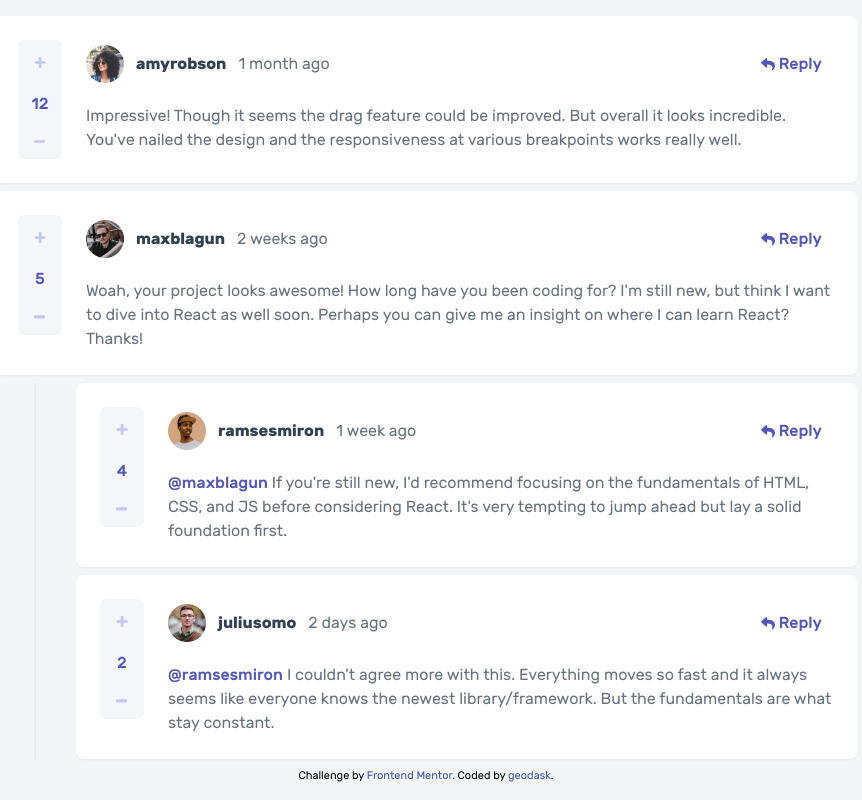
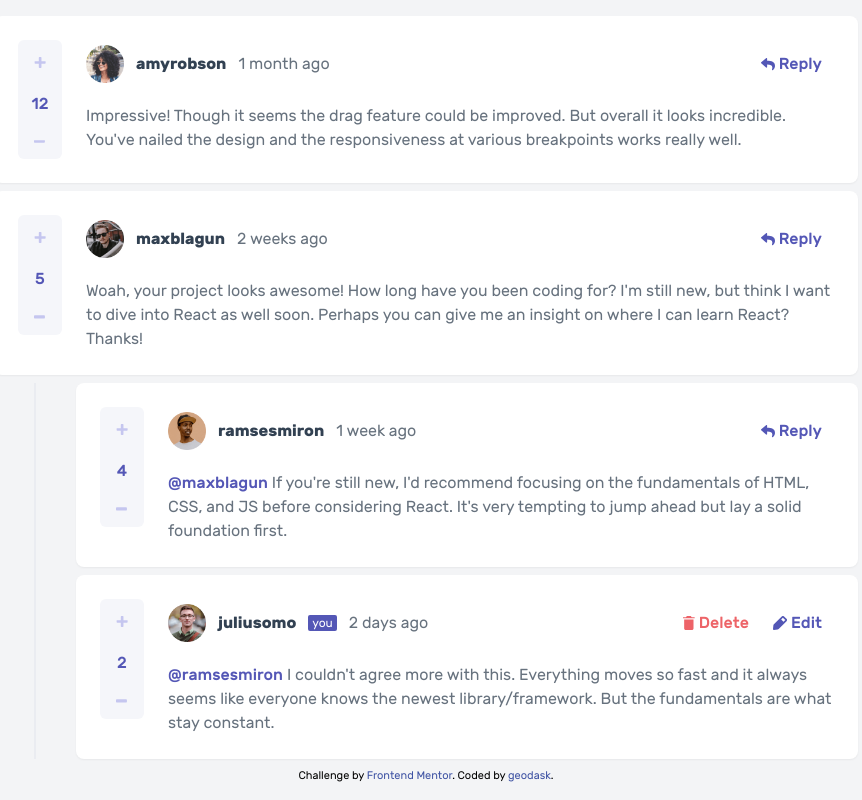
Before and after one commit to geodask/interactive-comments-section, a SvelteKit app: page / in a window 1280 px wide. Shown: the whole page, without its empty margins (214-1076 px from the left). Built offline with nearby package versions, Linux system fonts and the light colour scheme.

Commit message:
feat: add models and improve comment list

```diff
--- a/src/lib/components/comments/Comment.svelte
+++ b/src/lib/components/comments/Comment.svelte
@@ -1,27 +1,11 @@
-<script lang="ts" context="module">
-  export type Comment = {
-    id: number;
-    content: string;
-    createdAt: string;
-    score: number;
-    user: {
-      image: {
-        png: string;
-        webp: string;
-      };
-      username: string;
-    };
-    replies?: Comment[];
-    replyingTo?: string;
-  };
-</script>
-
 <script lang="ts">
+  import { page } from '$app/stores';
+  import type { Comment } from '$lib/models/comment';
   import Button from '../Button.svelte';
   import CommentSkeleton from './CommentSkeleton.svelte';
 
-  export let owned = false;
   export let comment: Comment;
+  export let owned: boolean = false;
 </script>
 
 <CommentSkeleton>
--- a/src/lib/components/comments/CommentList.svelte
+++ /dev/null
@@ -1,75 +0,0 @@
-<script lang="ts">
-  import Comment from '$lib/components/comments/Comment.svelte';
-  export let comments = [
-    {
-      id: 1,
-      content:
-        "Impressive! Though it seems the drag feature could be improved. But overall it looks incredible. You've nailed the design and the responsiveness at various breakpoints works really well.",
-      createdAt: '1 month ago',
-      score: 12,
-      user: {
-        image: {
-          png: './images/avatars/image-amyrobson.png',
-          webp: './images/avatars/image-amyrobson.webp'
-        },
-        username: 'amyrobson'
-      },
-      replies: []
-    },
-    {
-      id: 2,
-      content:
-        "Woah, your project looks awesome! How long have you been coding for? I'm still new, but think I want to dive into React as well soon. Perhaps you can give me an insight on where I can learn React? Thanks!",
-      createdAt: '2 weeks ago',
-      score: 5,
-      user: {
-        image: {
-          png: './images/avatars/image-maxblagun.png',
-          webp: './images/avatars/image-maxblagun.webp'
-        },
-        username: 'maxblagun'
-      },
-      replies: [
-        {
-          id: 3,
-          content: "If you're still new, I'd recommend focusing on the fundamentals of HTML, CSS, and JS before considering React. It's very tempting to jump ahead but lay a solid foundation first.",
-          createdAt: '1 week ago',
-          score: 4,
-          replyingTo: 'maxblagun',
-          user: {
-            image: {
-              png: './images/avatars/image-ramsesmiron.png',
-              webp: './images/avatars/image-ramsesmiron.webp'
-            },
-            username: 'ramsesmiron'
-          }
-        },
-        {
-          id: 4,
-          content: "I couldn't agree more with this. Everything moves so fast and it always seems like everyone knows the newest library/framework. But the fundamentals are what stay constant.",
-          createdAt: '2 days ago',
-          score: 2,
-          replyingTo: 'ramsesmiron',
-          user: {
-            image: {
-              png: './images/avatars/image-juliusomo.png',
-              webp: './images/avatars/image-juliusomo.webp'
-            },
-            username: 'juliusomo'
-          }
-        }
-      ]
-    }
-  ];
-</script>
-
-<div class="space-y-2">
-  {#each comments as comment}
-    <Comment {comment} />
-    <div class="ml-10 pl-10 space-y-2 border-l-2 border-light-gray">
-      {#each comment.replies as reply}
-        <Comment comment={reply} />
-      {/each}
-    </div>
-  {/each}
-</div>
--- /dev/null
+++ b/src/lib/models/comment.ts
@@ -0,0 +1,11 @@
+import type { User } from './user';
+
+export type Comment = {
+  id: number;
+  content: string;
+  createdAt: string;
+  score: number;
+  user: User;
+  replies?: Comment[];
+  replyingTo?: string;
+};
--- /dev/null
+++ b/src/lib/models/user.ts
@@ -0,0 +1,7 @@
+export type User = {
+  image: {
+    png: string;
+    webp: string;
+  };
+  username: string;
+};
--- a/src/routes/+page.svelte
+++ b/src/routes/+page.svelte
@@ -1,6 +1,18 @@
 <script lang="ts">
   import Comment from '$lib/components/comments/Comment.svelte';
-  import CommentList from '$lib/components/comments/CommentList.svelte';
+
+  export let data;
 </script>
 
-<CommentList />
+<div class="space-y-2">
+  {#each data.comments as comment}
+    {@const owned = data.user.username === comment.user.username}
+    <Comment {owned} {comment} />
+    <div class="ml-10 pl-10 space-y-2 border-l-2 border-light-gray">
+      {#each comment?.replies || [] as reply}
+        {@const owned = data.user.username === reply.user.username}
+        <Comment {owned} comment={reply} />
+      {/each}
+    </div>
+  {/each}
+</div>
--- /dev/null
+++ b/src/routes/+page.ts
@@ -0,0 +1,75 @@
+import type { Comment } from '$lib/models/comment';
+
+export const load = async () => {
+  return {
+    user: {
+      image: {
+        png: './images/avatars/image-juliusomo.png',
+        webp: './images/avatars/image-juliusomo.webp'
+      },
+      username: 'juliusomo'
+    },
+    comments: [
+      {
+        id: 1,
+        content:
+          "Impressive! Though it seems the drag feature could be improved. But overall it looks incredible. You've nailed the design and the responsiveness at various breakpoints works really well.",
+        createdAt: '1 month ago',
+        score: 12,
+        user: {
+          image: {
+            png: './images/avatars/image-amyrobson.png',
+            webp: './images/avatars/image-amyrobson.webp'
+          },
+          username: 'amyrobson'
+        },
+        replies: []
+      },
+      {
+        id: 2,
+        content:
+          "Woah, your project looks awesome! How long have you been coding for? I'm still new, but think I want to dive into React as well soon. Perhaps you can give me an insight on where I can learn React? Thanks!",
+        createdAt: '2 weeks ago',
+        score: 5,
+        user: {
+          image: {
+            png: './images/avatars/image-maxblagun.png',
+            webp: './images/avatars/image-maxblagun.webp'
+          },
+          username: 'maxblagun'
+        },
+        replies: [
+          {
+            id: 3,
+            content:
+              "If you're still new, I'd recommend focusing on the fundamentals of HTML, CSS, and JS before considering React. It's very tempting to jump ahead but lay a solid foundation first.",
+            createdAt: '1 week ago',
+            score: 4,
+            replyingTo: 'maxblagun',
+            user: {
+              image: {
+                png: './images/avatars/image-ramsesmiron.png',
+                webp: './images/avatars/image-ramsesmiron.webp'
+              },
+              username: 'ramsesmiron'
+            }
+          },
+          {
+            id: 4,
+            content: "I couldn't agree more with this. Everything moves so fast and it always seems like everyone knows the newest library/framework. But the fundamentals are what stay constant.",
+            createdAt: '2 days ago',
+            score: 2,
+            replyingTo: 'ramsesmiron',
+            user: {
+              image: {
+                png: './images/avatars/image-juliusomo.png',
+                webp: './images/avatars/image-juliusomo.webp'
+              },
+              username: 'juliusomo'
+            }
+          }
+        ]
+      }
+    ] as Comment[]
+  };
+};
```
